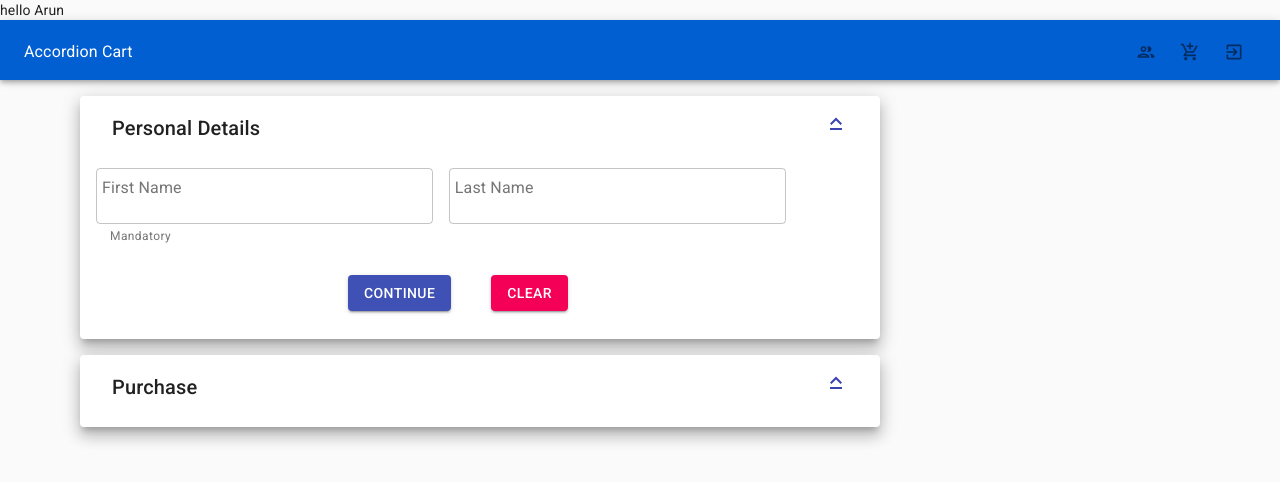
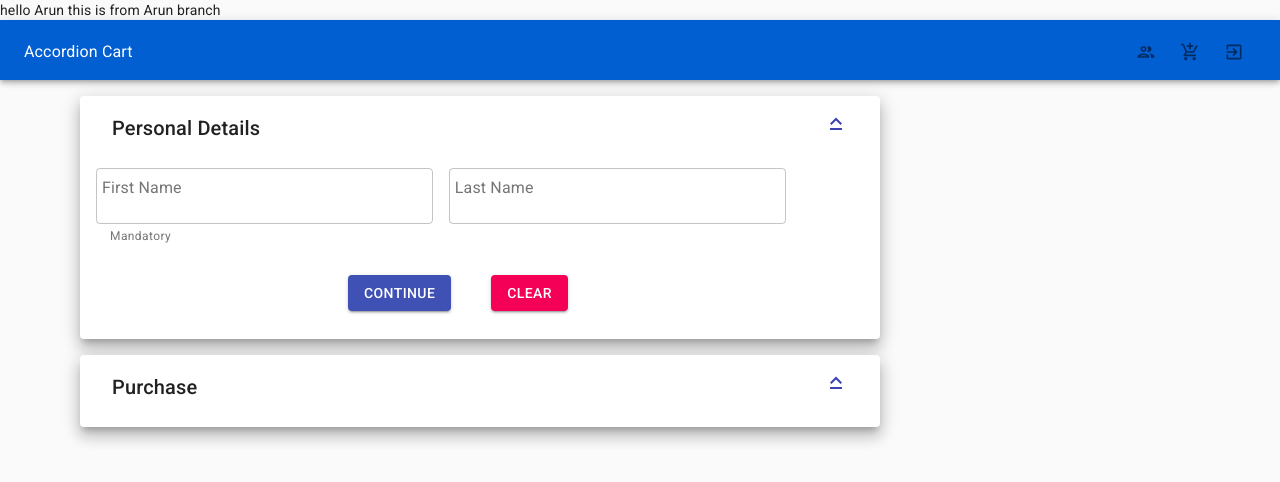
Before and after one commit to akgn1991/Test-Accordion, a React (Create React App) app: page / in a window 1280 px wide. Shown: the top 482 px of the page. Built offline with nearby package versions, Linux system fonts and the light colour scheme.

Commit message:
third commit from Arun branch

```diff
--- a/src/App.js
+++ b/src/App.js
@@ -16,7 +16,7 @@ function App() {
 
   return (
     <div>
-      hello Arun
+      hello Arun this is from Arun branch
       <Header setPage={setPage} cart={cart} setCart={setCart} name = {name} setName={setName}/>
       {page?<Details cart={cart} setCart={setCart} setPage={setPage} getValue={getValue} name = {name} />:<Cart cart={cart} setCart={setCart}/>}
       <CssBaseline />
```
